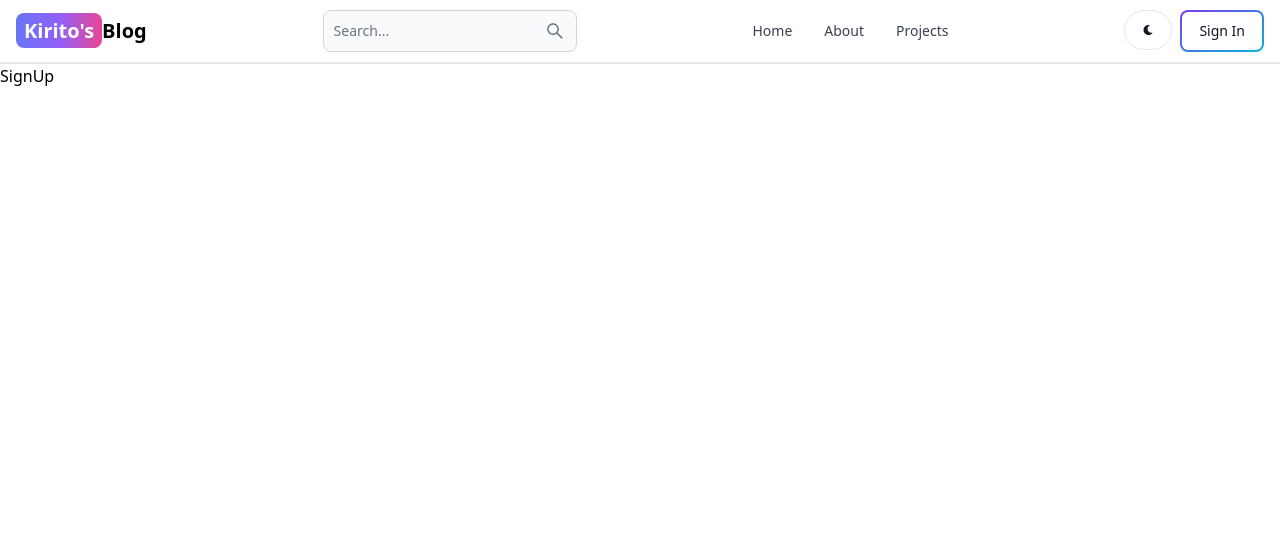
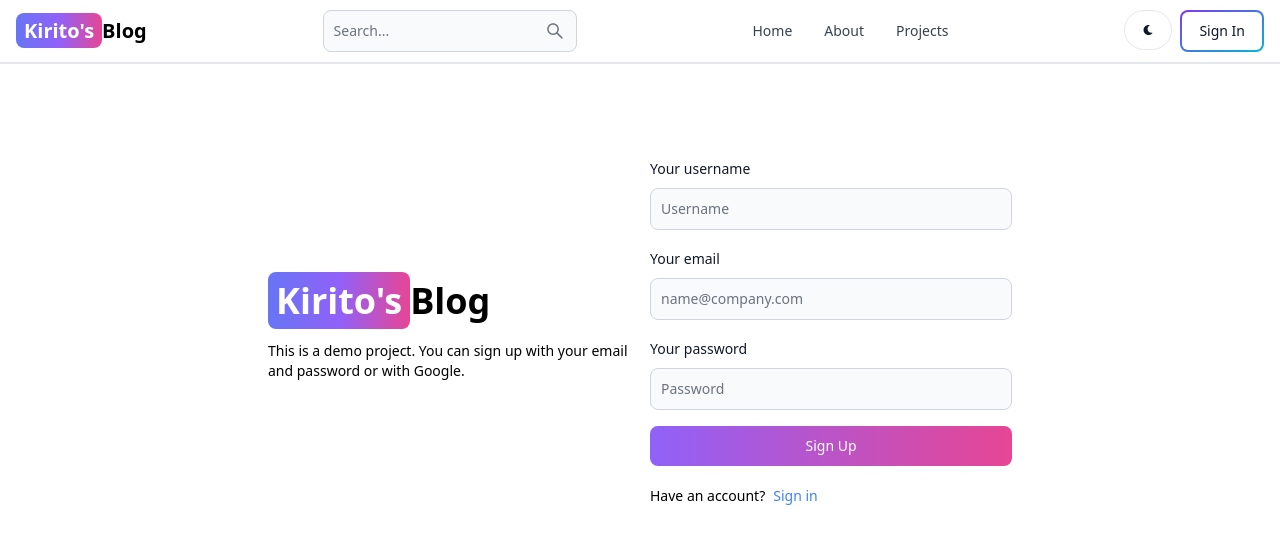
Before and after one commit to KiritoSAO148/blog-app, a React (Vite) app in the folder client/: page /sign-up in a window 1280 px wide. Shown: the top 544 px of the page. Built offline with nearby package versions, Linux system fonts and the light colour scheme.

Commit message:
Create signup page UI

```diff
--- a/client/src/pages/SignUp.jsx
+++ b/client/src/pages/SignUp.jsx
@@ -1,3 +1,65 @@
+import { Link } from "react-router-dom";
+import { Button, Label, TextInput } from "flowbite-react";
+
 export default function SignUp() {
-  return <div>SignUp</div>;
+  return (
+    <div className="min-h-screen mt-20">
+      <div className="flex p-3 max-w-3xl mx-auto flex-col md:flex-row md:items-center gap-5">
+        {/* left side */}
+        <div className="flex-1">
+          <Link to="/" className="font-bold dark:text-white text-4xl">
+            <span className="px-2 py-1 bg-gradient-to-r from-indigo-500 via-purple-500 to-pink-500 rounded-lg text-white">
+              Kirito's
+            </span>
+            Blog
+          </Link>
+          <p className="text-sm mt-5">
+            This is a demo project. You can sign up with your email and password
+            or with Google.
+          </p>
+        </div>
+        {/* right side */}
+        <div className="flex-1">
+          <form className="flex flex-col gap-4">
+            <div>
+              <Label value="Your username" />
+              <TextInput
+                type="text"
+                placeholder="Username"
+                id="username"
+                className="mt-2"
+              />
+            </div>
+            <div>
+              <Label value="Your email" />
+              <TextInput
+                type="email"
+                placeholder="name@company.com"
+                id="email"
+                className="mt-2"
+              />
+            </div>
+            <div>
+              <Label value="Your password" />
+              <TextInput
+                type="password"
+                placeholder="Password"
+                id="password"
+                className="mt-2"
+              />
+            </div>
+            <Button gradientDuoTone="purpleToPink" type="submit">
+              Sign Up
+            </Button>
+          </form>
+          <div className="flex gap-2 text-sm mt-5">
+            <span>Have an account?</span>
+            <Link to="/sign-in" className="text-blue-500">
+              Sign in
+            </Link>
+          </div>
+        </div>
+      </div>
+    </div>
+  );
 }
```
